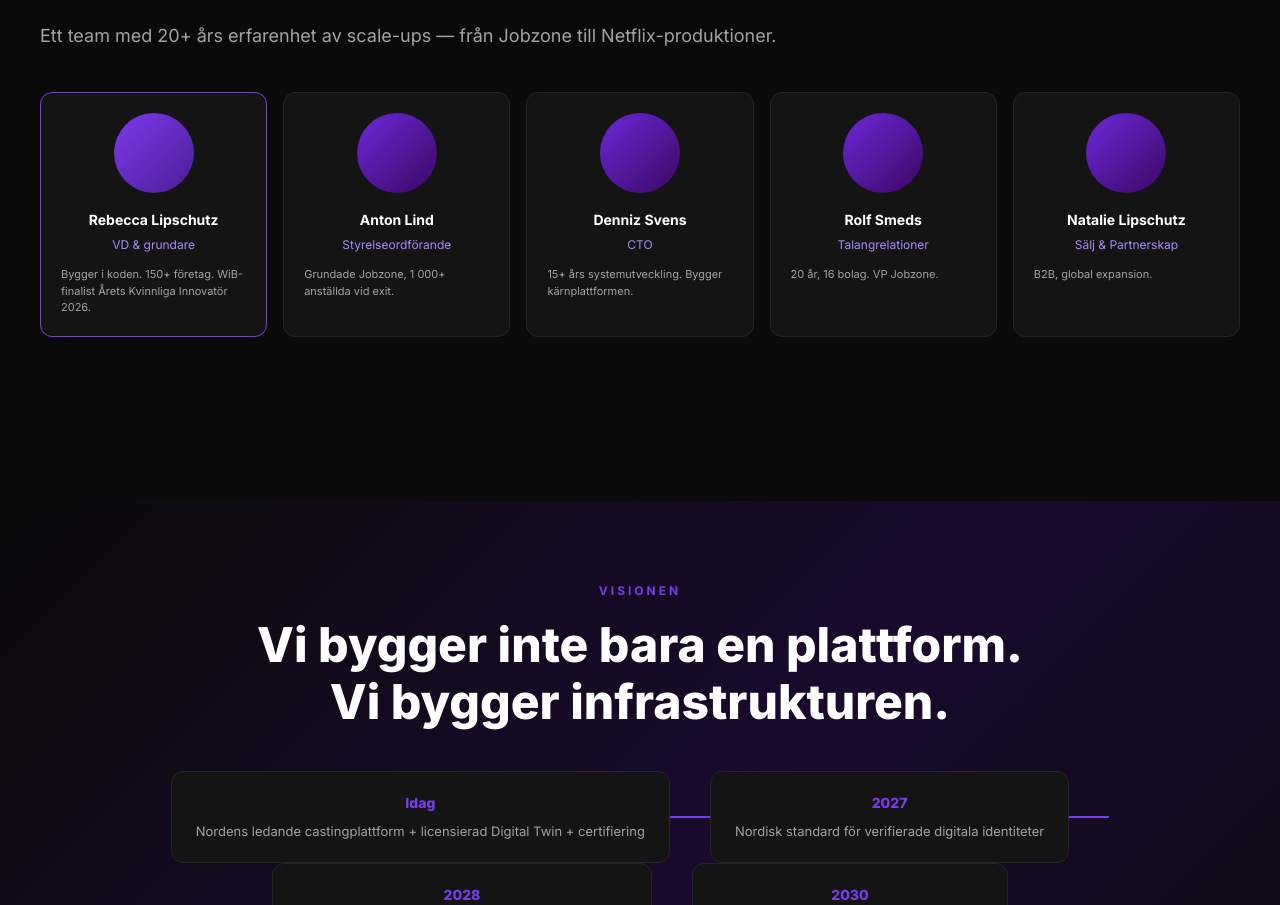
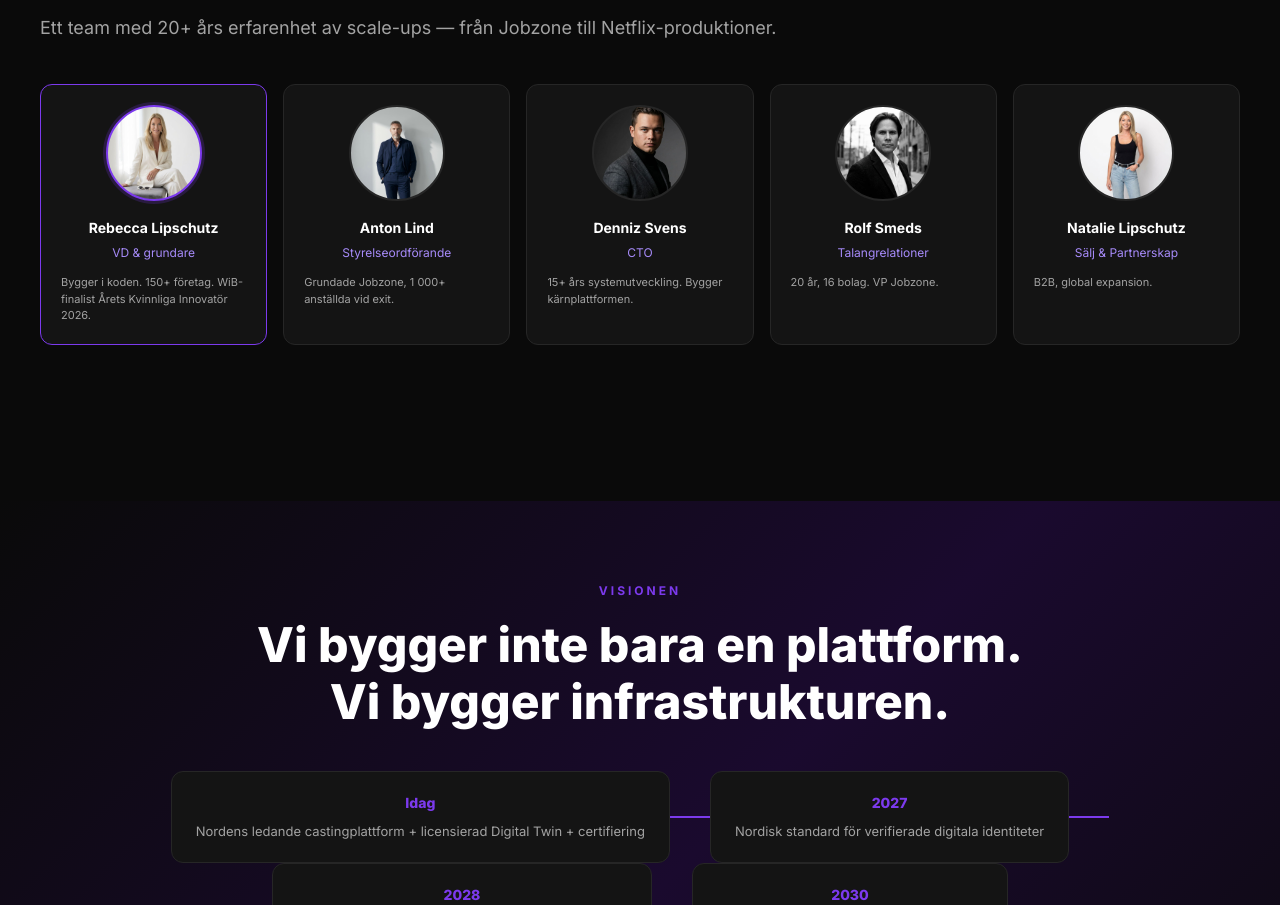
Before and after one commit to rebeccalipschutz/acasting-showcase, a plain HTML site: page index.html in a window 1280 px wide. Shown: the part 8325-9230 px from the top of the page. Drawn offline with Linux system fonts and the light colour scheme.

Commit message:
feat: add team photos to slide 8
Replaced gradient placeholders with real photos of Rebecca, Anton,
Denniz, Rolf and Natalie. Bumped photo size to 96px and added subtle
purple ring around the CEO card.

```diff
--- a/index.html
+++ b/index.html
@@ -495,31 +495,31 @@
 
             <div class="team-grid team-grid-5">
                 <div class="team-card team-ceo">
-                    <div class="team-photo" style="background: linear-gradient(135deg, #7c3aed, #4c1d95);"></div>
+                    <div class="team-photo" style="background-image: url('img/rebecca.jpg');"></div>
                     <h3>Rebecca Lipschutz</h3>
                     <div class="team-role">VD &amp; grundare</div>
                     <p>Bygger i koden. 150+ f&ouml;retag. WiB-finalist &Aring;rets Kvinnliga Innovat&ouml;r 2026.</p>
                 </div>
                 <div class="team-card">
-                    <div class="team-photo" style="background: linear-gradient(135deg, #6d28d9, #3b0764);"></div>
+                    <div class="team-photo" style="background-image: url('img/anton.jpg');"></div>
                     <h3>Anton Lind</h3>
                     <div class="team-role">Styrelseordf&ouml;rande</div>
                     <p>Grundade Jobzone, 1 000+ anst&auml;llda vid exit.</p>
                 </div>
                 <div class="team-card">
-                    <div class="team-photo" style="background: linear-gradient(135deg, #6d28d9, #3b0764);"></div>
+                    <div class="team-photo" style="background-image: url('img/denniz.jpg');"></div>
                     <h3>Denniz Svens</h3>
                     <div class="team-role">CTO</div>
                     <p>15+ &aring;rs systemutveckling. Bygger k&auml;rnplattformen.</p>
                 </div>
                 <div class="team-card">
-                    <div class="team-photo" style="background: linear-gradient(135deg, #6d28d9, #3b0764);"></div>
+                    <div class="team-photo" style="background-image: url('img/rolf.jpg');"></div>
                     <h3>Rolf Smeds</h3>
                     <div class="team-role">Talangrelationer</div>
                     <p>20 &aring;r, 16 bolag. VP Jobzone.</p>
                 </div>
                 <div class="team-card">
-                    <div class="team-photo" style="background: linear-gradient(135deg, #6d28d9, #3b0764);"></div>
+                    <div class="team-photo" style="background-image: url('img/natalie.jpg');"></div>
                     <h3>Natalie Lipschutz</h3>
                     <div class="team-role">S&auml;lj &amp; Partnerskap</div>
                     <p>B2B, global expansion.</p>
--- a/styles.css
+++ b/styles.css
@@ -729,10 +729,19 @@ body {
 }
 
 .team-photo {
-    width: 80px;
-    height: 80px;
+    width: 96px;
+    height: 96px;
     border-radius: 50%;
     margin: 0 auto 16px;
+    background-size: cover;
+    background-position: center top;
+    background-repeat: no-repeat;
+    border: 2px solid var(--border);
+}
+
+.team-ceo .team-photo {
+    border-color: var(--purple);
+    box-shadow: 0 0 0 3px rgba(124, 58, 237, 0.2);
 }
 
 .team-card h3 { font-size: 14px; margin-bottom: 4px; }
```
Also changed, not shown: img/anton.jpg (added), img/denniz.jpg (added), img/natalie.jpg (added), img/rebecca.jpg (added), img/rolf.jpg (added).
